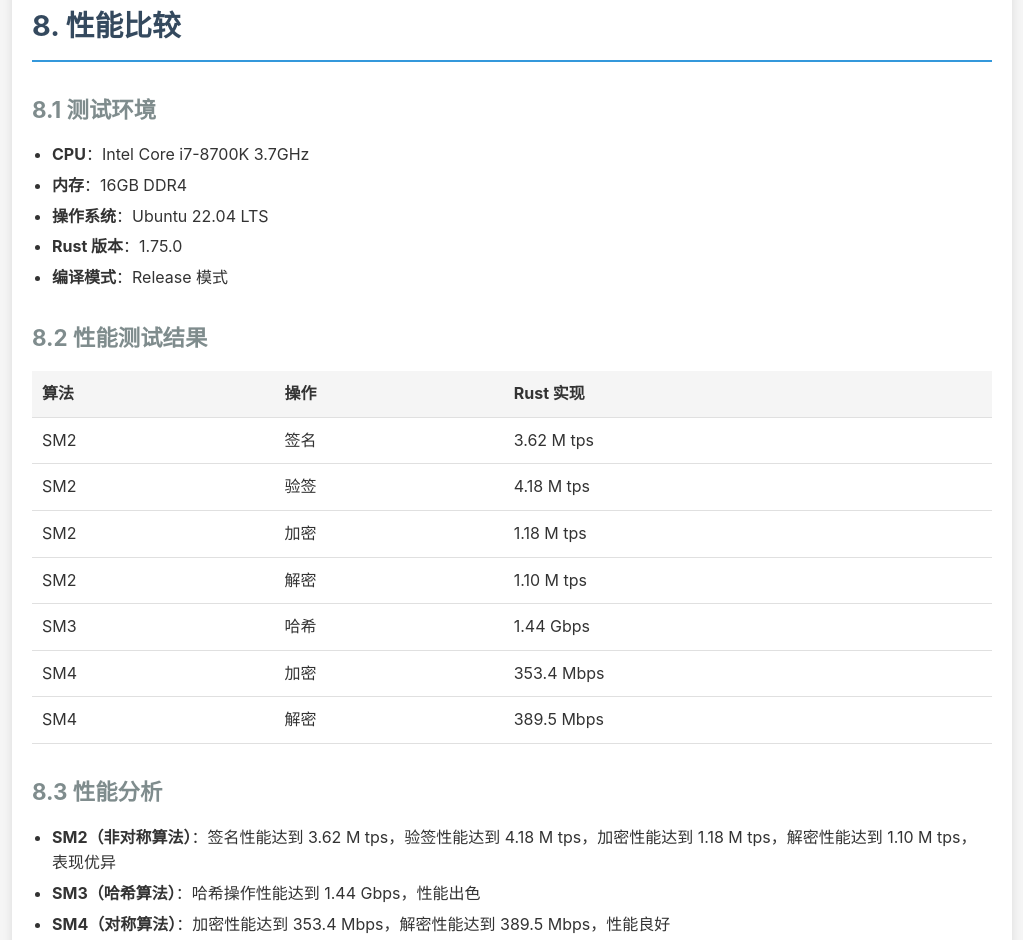
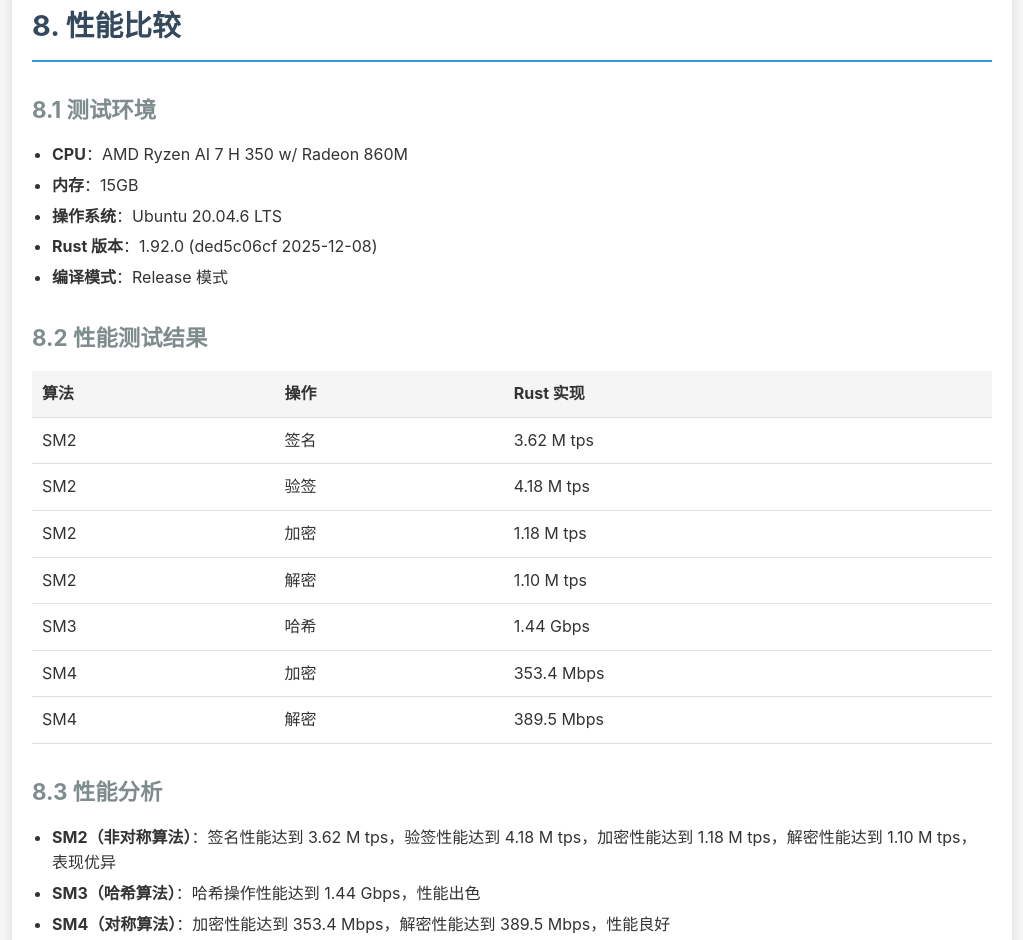
Before and after one commit to kintaiW/gm-sdk-rs, a plain HTML site: page docs/index.html in a window 1280 px wide. Shown: the part 7710-8650 px from the top of the page, without its empty margins (128-1151 px from the left). Drawn offline with Linux system fonts and the light colour scheme.

Commit message:
Update performance test environment information

```diff
--- a/docs/index.html
+++ b/docs/index.html
@@ -491,10 +491,10 @@ assert_eq!(decrypted, plaintext);</code></pre>
 
             <h3>8.1 测试环境</h3>
             <ul>
-                <li><strong>CPU</strong>：Intel Core i7-8700K 3.7GHz</li>
-                <li><strong>内存</strong>：16GB DDR4</li>
-                <li><strong>操作系统</strong>：Ubuntu 22.04 LTS</li>
-                <li><strong>Rust 版本</strong>：1.75.0</li>
+                <li><strong>CPU</strong>：AMD Ryzen AI 7 H 350 w/ Radeon 860M</li>
+                <li><strong>内存</strong>：15GB</li>
+                <li><strong>操作系统</strong>：Ubuntu 20.04.6 LTS</li>
+                <li><strong>Rust 版本</strong>：1.92.0 (ded5c06cf 2025-12-08)</li>
                 <li><strong>编译模式</strong>：Release 模式</li>
             </ul>
 
```
Also changed, not shown: 1 other file.
